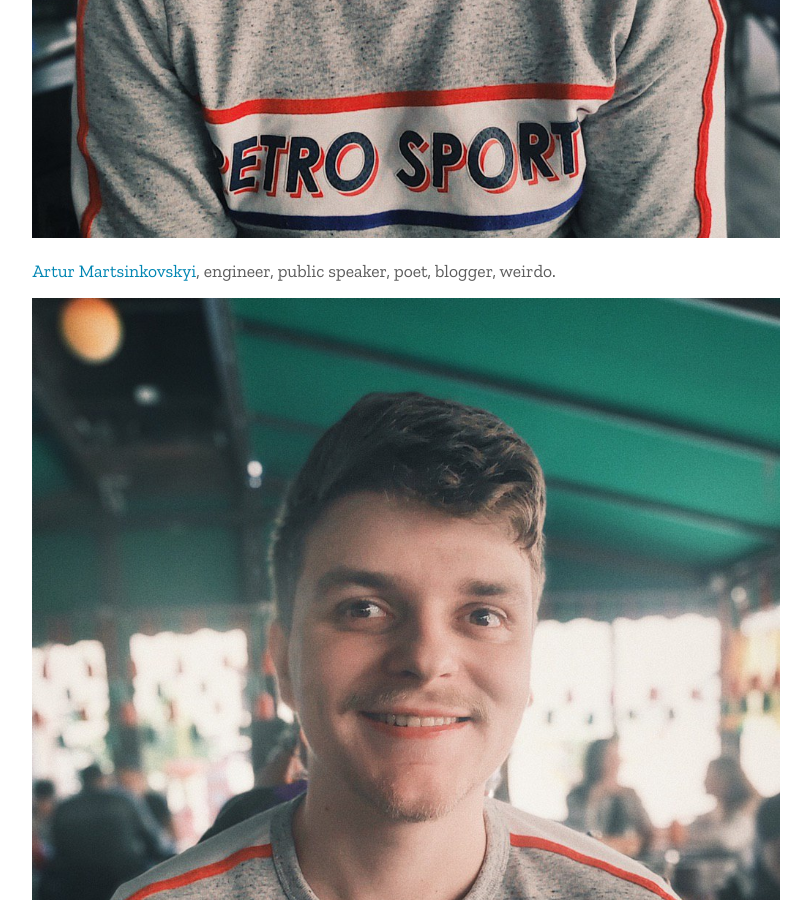
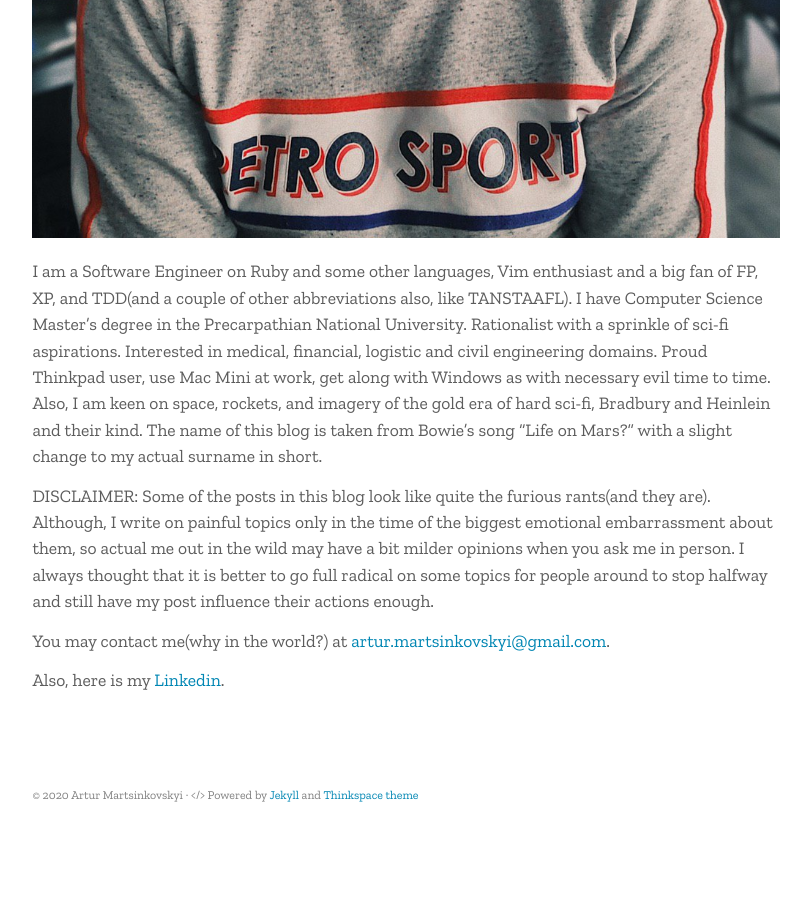
Before and after one commit to artur-martsinkovskyi/artur-martsinkovskyi.github.io, a Jekyll site: the page built from about/index.md, in a window 1280 px wide and 900 px high, scrolled down 1235 px. Shown: the whole window, without its empty margins (234-1045 px from the left). Built offline with Jekyll 4.4.1, drawn with Linux system fonts in a browser that asks for light colours; some web fonts are replaced; after the commit the page ends 2092 px from its top, so only the background shows below that.

Commit message:
Fix about

```diff
--- a/about/index.md
+++ b/about/index.md
@@ -3,11 +3,6 @@
 title: About me being me.
 description: Short story of my life, work and interests. I suppose every serious blog must have one.
 ---
-
-
-<a href="https://github.com/artur-martsinkovskyi"><b>Artur Martsinkovskyi</b></a>, engineer, public speaker, poet, blogger, weirdo.
-
-<img src="/assets/images/me.jpg">
 
 <a href="https://github.com/artur-martsinkovskyi"><b>Artur Martsinkovskyi</b></a>, engineer, public speaker, poet, blogger, weirdo.
 
```
